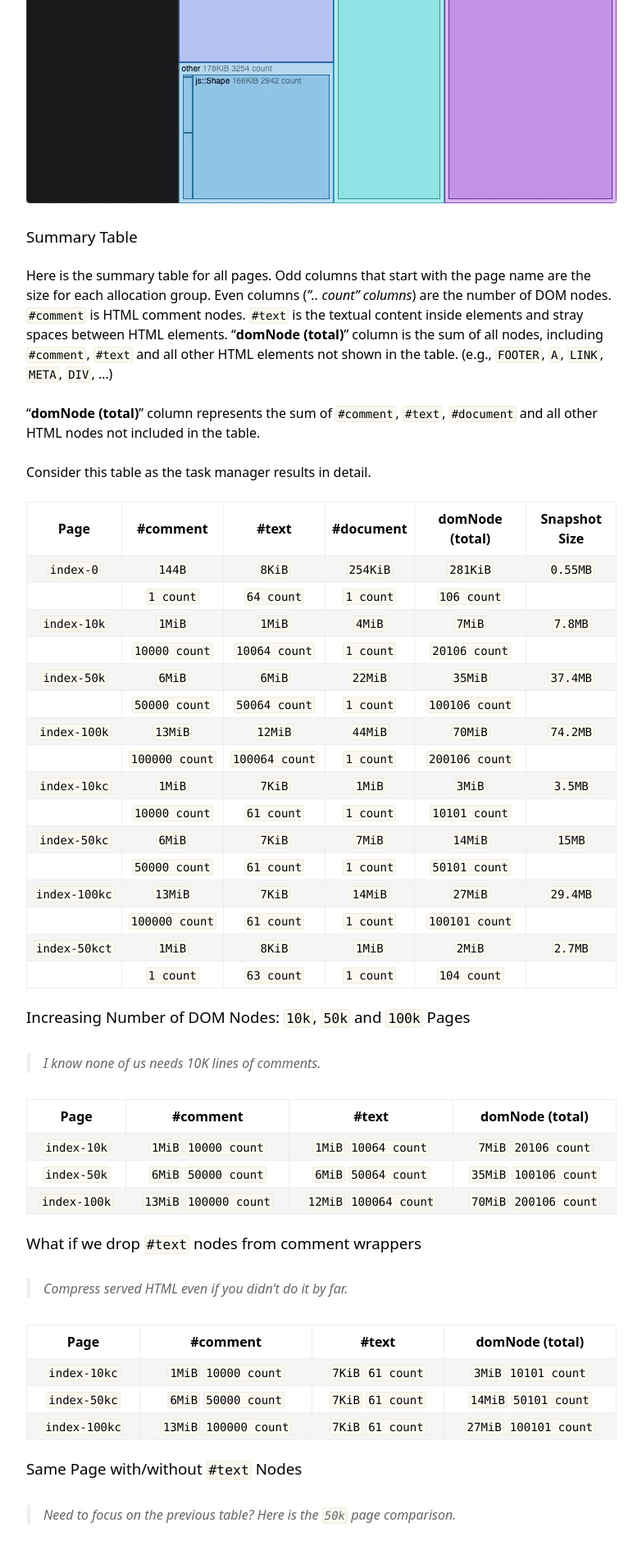
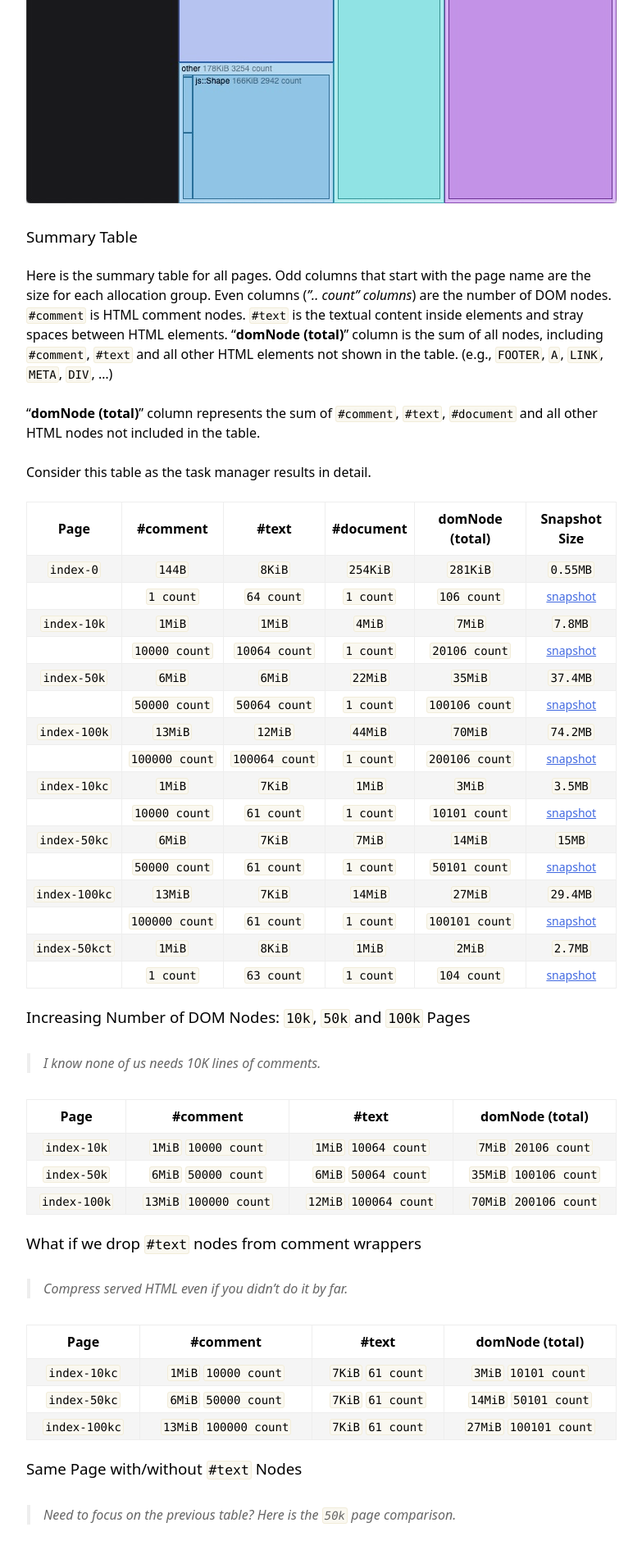
Before and after one commit to xkema/xkema.github.io, a Jekyll site: the page built from _posts/2020-11-04-memory-usage-of-extra-dom-nodes.md, in a window 1280 px wide. Shown: the part 3994-5885 px from the top of the page at 82% size, without its empty margins (248-1031 px from the left). Built offline with Jekyll 4.4.1, drawn with Linux system fonts in a browser that asks for light colours.

Commit message:
Added snapshot images to the summary table - Updated styles

```diff
--- a/_posts/2020-11-04-memory-usage-of-extra-dom-nodes.md
+++ b/_posts/2020-11-04-memory-usage-of-extra-dom-nodes.md
@@ -101,24 +101,24 @@
 
 Consider this table as the task manager results in detail.
 
-|     Page      |    #comment    |     #text      | #document | domNode (total) | Snapshot Size |
-| :-----------: | :------------: | :------------: | :-------: | :-------------: | :-----------: |
-|   `index-0`   |     `144B`     |     `8KiB`     | `254KiB`  |    `281KiB`     |   `0.55MB`    |
-|    &nbsp;     |   `1 count`    |   `64 count`   | `1 count` |   `106 count`   |    &nbsp;     |
-|  `index-10k`  |     `1MiB`     |     `1MiB`     |  `4MiB`   |     `7MiB`      |    `7.8MB`    |
-|    &nbsp;     | `10000 count`  | `10064 count`  | `1 count` |  `20106 count`  |    &nbsp;     |
-|  `index-50k`  |     `6MiB`     |     `6MiB`     |  `22MiB`  |     `35MiB`     |   `37.4MB`    |
-|    &nbsp;     | `50000 count`  | `50064 count`  | `1 count` | `100106 count`  |    &nbsp;     |
-| `index-100k`  |    `13MiB`     |    `12MiB`     |  `44MiB`  |     `70MiB`     |   `74.2MB`    |
-|    &nbsp;     | `100000 count` | `100064 count` | `1 count` | `200106 count`  |    &nbsp;     |
-| `index-10kc`  |     `1MiB`     |     `7KiB`     |  `1MiB`   |     `3MiB`      |    `3.5MB`    |
-|    &nbsp;     | `10000 count`  |   `61 count`   | `1 count` |  `10101 count`  |    &nbsp;     |
-| `index-50kc`  |     `6MiB`     |     `7KiB`     |  `7MiB`   |     `14MiB`     |    `15MB`     |
-|    &nbsp;     | `50000 count`  |   `61 count`   | `1 count` |  `50101 count`  |    &nbsp;     |
-| `index-100kc` |    `13MiB`     |     `7KiB`     |  `14MiB`  |     `27MiB`     |   `29.4MB`    |
-|    &nbsp;     | `100000 count` |   `61 count`   | `1 count` | `100101 count`  |    &nbsp;     |
-| `index-50kct` |     `1MiB`     |     `8KiB`     |  `1MiB`   |     `2MiB`      |    `2.7MB`    |
-|    &nbsp;     |   `1 count`    |   `63 count`   | `1 count` |   `104 count`   |    &nbsp;     |
+|     Page      |    #comment    |     #text      | #document | domNode (total) |          Snapshot Size           |
+| :-----------: | :------------: | :------------: | :-------: | :-------------: | :------------------------------: |
+|   `index-0`   |     `144B`     |     `8KiB`     | `254KiB`  |    `281KiB`     |             `0.55MB`             |
+|    &nbsp;     |   `1 count`    |   `64 count`   | `1 count` |   `106 count`   |   [snapshot][snapshot-index-0]   |
+|  `index-10k`  |     `1MiB`     |     `1MiB`     |  `4MiB`   |     `7MiB`      |             `7.8MB`              |
+|    &nbsp;     | `10000 count`  | `10064 count`  | `1 count` |  `20106 count`  |  [snapshot][snapshot-index-10k]  |
+|  `index-50k`  |     `6MiB`     |     `6MiB`     |  `22MiB`  |     `35MiB`     |             `37.4MB`             |
+|    &nbsp;     | `50000 count`  | `50064 count`  | `1 count` | `100106 count`  |  [snapshot][snapshot-index-50k]  |
+| `index-100k`  |    `13MiB`     |    `12MiB`     |  `44MiB`  |     `70MiB`     |             `74.2MB`             |
+|    &nbsp;     | `100000 count` | `100064 count` | `1 count` | `200106 count`  | [snapshot][snapshot-index-100k]  |
+| `index-10kc`  |     `1MiB`     |     `7KiB`     |  `1MiB`   |     `3MiB`      |             `3.5MB`              |
+|    &nbsp;     | `10000 count`  |   `61 count`   | `1 count` |  `10101 count`  | [snapshot][snapshot-index-10kc]  |
+| `index-50kc`  |     `6MiB`     |     `7KiB`     |  `7MiB`   |     `14MiB`     |              `15MB`              |
+|    &nbsp;     | `50000 count`  |   `61 count`   | `1 count` |  `50101 count`  | [snapshot][snapshot-index-50kc]  |
+| `index-100kc` |    `13MiB`     |     `7KiB`     |  `14MiB`  |     `27MiB`     |             `29.4MB`             |
+|    &nbsp;     | `100000 count` |   `61 count`   | `1 count` | `100101 count`  | [snapshot][snapshot-index-100kc] |
+| `index-50kct` |     `1MiB`     |     `8KiB`     |  `1MiB`   |     `2MiB`      |             `2.7MB`              |
+|    &nbsp;     |   `1 count`    |   `63 count`   | `1 count` |   `104 count`   | [snapshot][snapshot-index-50kct] |
 
 ### Increasing Number of DOM Nodes: `10k`, `50k` and `100k` Pages
 
@@ -173,3 +173,12 @@
 Wrap up for the series is at the prelude post. Head back to the starter post to see takeaways from series.
 
 **Prelude Post**: [A Wrap Up for the Series](/2020/dom-nodes-are-expensive#a-wrap-up-for-the-series "A Wrap Up for the Series")
+
+[snapshot-index-0]: /assets/uploads/memory-usage-index-0.png "snapshot-index-0"
+[snapshot-index-10k]: /assets/uploads/memory-usage-index-10k.png "snapshot-index-10k"
+[snapshot-index-50k]: /assets/uploads/memory-usage-index-50k.png "snapshot-index-50k"
+[snapshot-index-100k]: /assets/uploads/memory-usage-index-100k.png "snapshot-index-100k"
+[snapshot-index-10kc]: /assets/uploads/memory-usage-index-10kc.png "snapshot-index-10kc"
+[snapshot-index-50kc]: /assets/uploads/memory-usage-index-50kc.png "snapshot-index-50kc"
+[snapshot-index-100kc]: /assets/uploads/memory-usage-index-100kc.png "snapshot-index-100kc"
+[snapshot-index-50kct]: /assets/uploads/memory-usage-index-50kct.png "snapshot-index-50kct"
--- a/_sass/base.scss
+++ b/_sass/base.scss
@@ -118,7 +118,7 @@
       }
     }
   }
-  td, th {
+  th, td {
     border: 1px solid var(--color-lighter-gray);
     padding: .25em .5em;
     text-align: left;
@@ -126,4 +126,9 @@
   th {
     padding: .5em .5em;
   }
+  td {
+    > a {
+      font-size: 87.5%;
+    }
+  }
 }
```
Also changed, not shown: assets/uploads/memory-usage-index-0.png (added), assets/uploads/memory-usage-index-100k.png (added), assets/uploads/memory-usage-index-100kc.png (added), assets/uploads/memory-usage-index-10k.png (added), assets/uploads/memory-usage-index-10kc.png (added), assets/uploads/memory-usage-index-50k.png (added), assets/uploads/memory-usage-index-50kc.png (added), assets/uploads/memory-usage-index-50kct.png (added).
